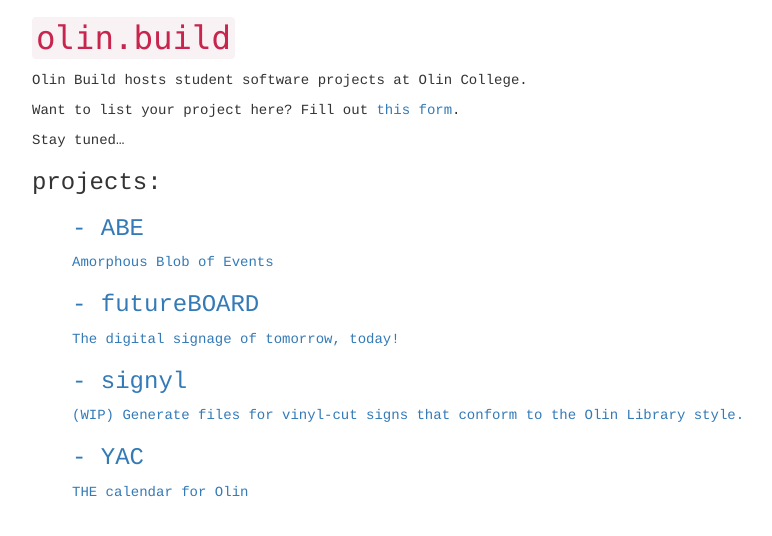
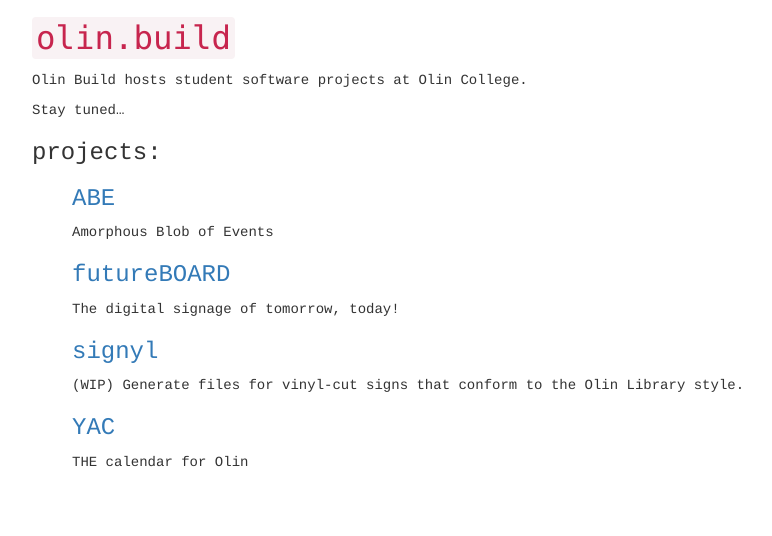
Before and after one commit to olin-build/olin.build, a Jekyll site: the page built from index.md, in a window 1280 px wide. Shown: the top 536 px of the page, without its empty margins (38-810 px from the left). Built offline with Jekyll 4.4.1, drawn with Linux system fonts in a browser that asks for light colours; our own code applies the rules of GitHub Pages for plain Markdown files.

Commit message:
Clean up home page list

```diff
--- a/_layouts/home.html
+++ b/_layouts/home.html
@@ -33,13 +33,14 @@
       <ul class="project-list">
         {% for project in site.projects %}
             <li>
-            {% if project.link %}
-              <a href="{{ project.link }}">
-            {% else %}
-              <a href="{{ post.url | relative_url }}">
-            {% endif %}
                 <div class="project-item">
-                  <h3>{{ project.title }}</h2>
+                  {% if project.link %}
+                  <a href="{{ project.link }}">
+                  {% else %}
+                  <a href="{{ post.url | relative_url }}">
+                  {% endif %}
+                    <h3>{{ project.title }}</h2>
+                  </a>
                   <span class="project-meta">
                     {{ project.description }}
                   </span>
@@ -48,7 +49,6 @@
                     <p class="project-action"><a href="{{ project.url | relative_url }}">read more...</a></p>
                     {% endif %}
                 </div>
-              </a>
             </li>
         {% endfor %}
   </ul>
--- a/_sass/olin-build.scss
+++ b/_sass/olin-build.scss
@@ -8,10 +8,6 @@ ul {
   list-style-type: none;
 }
 
-.project-item h3::before {
-  content: "- ";
-}
-
 .project-list h3 {
   list-style: none;
    margin-left: 0;
--- a/index.md
+++ b/index.md
@@ -2,7 +2,4 @@
 
 Olin Build hosts student software projects at Olin College.
 
-Want to list your project here?
-Fill out [this form]().
-
 Stay tuned...
```
